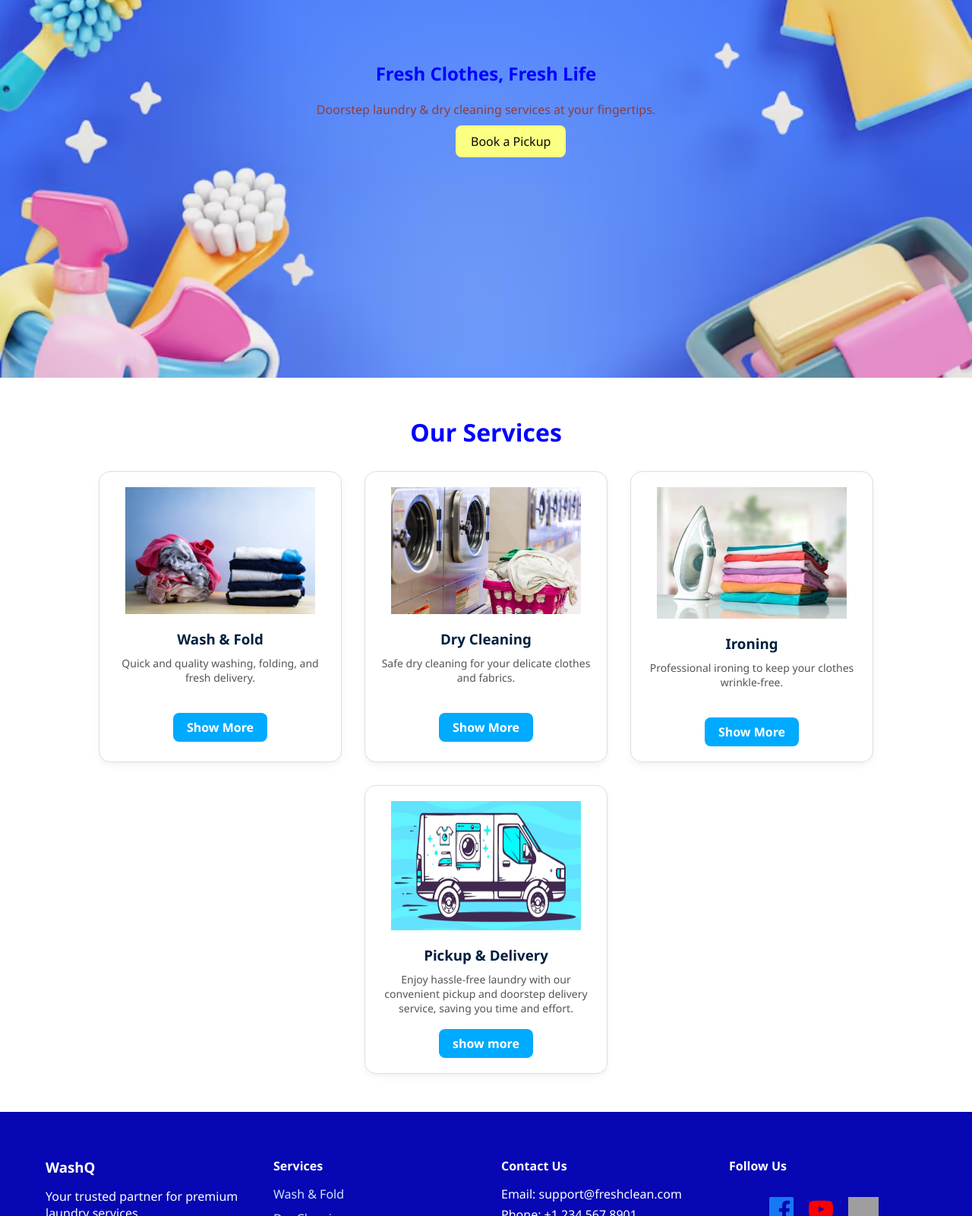
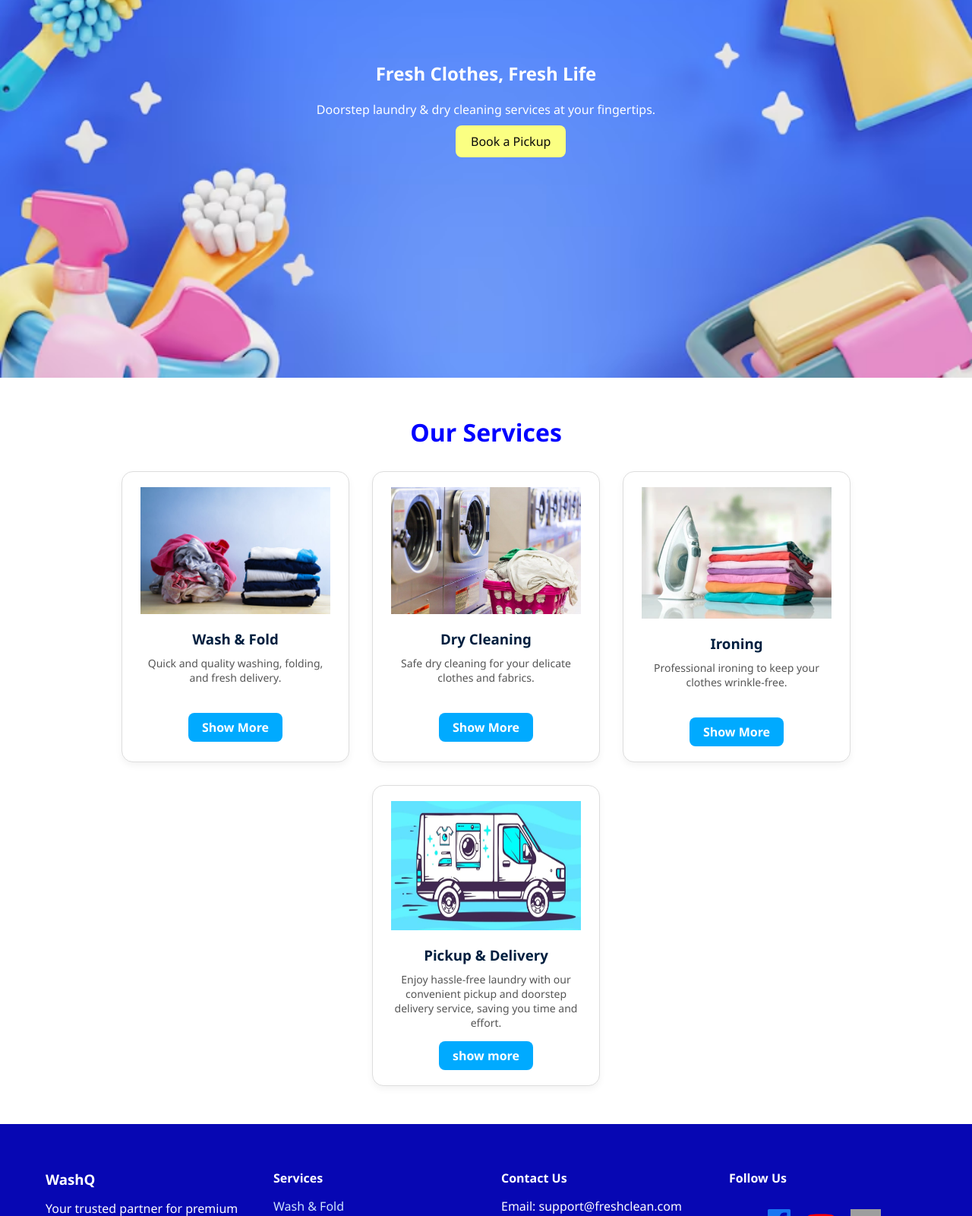
Before and after one commit to saranya-9401/WashQ, a plain HTML site: page index.html in a window 1280 px wide. Shown: the part 280-1880 px from the top of the page at 76% size. Drawn offline with Linux system fonts and the light colour scheme; grey boxes are pictures that could not be loaded.

Commit message:
updated in home page

```diff
--- a/index.css
+++ b/index.css
@@ -74,13 +74,13 @@ body {
   padding-top: 300px;
 }
 .hero h1{
-  color: #333333(243, 23, 23);
+  color: white;
   text-align: center;
   padding-bottom: 20px;
 
 }
 .hero p{
-  color: #333333(243, 23, 23);
+  color: white;
   text-align: center;
   padding-bottom: 20px
 }
@@ -112,7 +112,7 @@ body {
   background: #ffffff;
   border: 1px solid #ddd;
   border-radius: 15px;
-  width: 320px;
+  width: 300px;
   padding: 20px;
   box-shadow: 0 4px 10px rgba(0,0,0,0.05);
   transition: transform 0.3s ease;
--- a/index.html
+++ b/index.html
@@ -97,19 +97,19 @@
       <h4>Follow Us</h4>
       <div class="social-icons">
         <a href="#" target="_blank" aria-label="Facebook">
-          <svg xmlns="http://www.w3.org/2000/svg" width="32" height="32" fill="#1877F2" viewBox="0 0 24 24">
+          <svg xmlns="http://www.w3.org/2000/svg" width="32" height="30" fill="#1877F2" viewBox="0 0 24 24">
             <path d="M22.675 0h-21.35C.594 0 0 .594 0 1.326v21.348C0 23.406.594 24 1.325 24h11.495v-9.294H9.692v-3.622h3.128V8.413c0-3.1 1.893-4.788 4.659-4.788 1.325 0 2.466.099 2.797.143v3.24l-1.92.001c-1.504 0-1.796.715-1.796 1.763v2.313h3.59l-.467 3.622h-3.123V24h6.116C23.406 24 24 23.406 24 22.674V1.326C24 .594 23.406 0 22.675 0z"/>
           </svg>
         </a>
 
         <a href="#" target="_blank" aria-label="YouTube">
-          <svg xmlns="http://www.w3.org/2000/svg" width="32" height="32" fill="#FF0000" viewBox="0 0 24 24">
+          <svg xmlns="http://www.w3.org/2000/svg" width="38" height="40" fill="#FF0000" viewBox="0 0 24 24">
             <path d="M23.498 6.186a2.97 2.97 0 0 0-2.093-2.093C19.753 3.5 12 3.5 12 3.5s-7.753 0-9.405.593A2.97 2.97 0 0 0 .502 6.186C0 7.838 0 12 0 12s0 4.162.502 5.814a2.97 2.97 0 0 0 2.093 2.093C4.247 20.5 12 20.5 12 20.5s7.753 0 9.405-.593a2.97 2.97 0 0 0 2.093-2.093C24 16.162 24 12 24 12s0-4.162-.502-5.814zM9.75 15.02V8.98L15.5 12l-5.75 3.02z"/>
           </svg>
         </a>
 
        <a href="#" target="_blank" aria-label="Instagram">
-          <img src="https://upload.wikimedia.org/wikipedia/commons/a/a5/Instagram_icon.png" alt="Instagram" class="icon instagram">
+          <img src="https://upload.wikimedia.org/wikipedia/commons/a/a5/Instagram_icon.png" alt="Instagram" class="icon instagram" width="30 " height="30">
         </a>
       </div>
 
```
